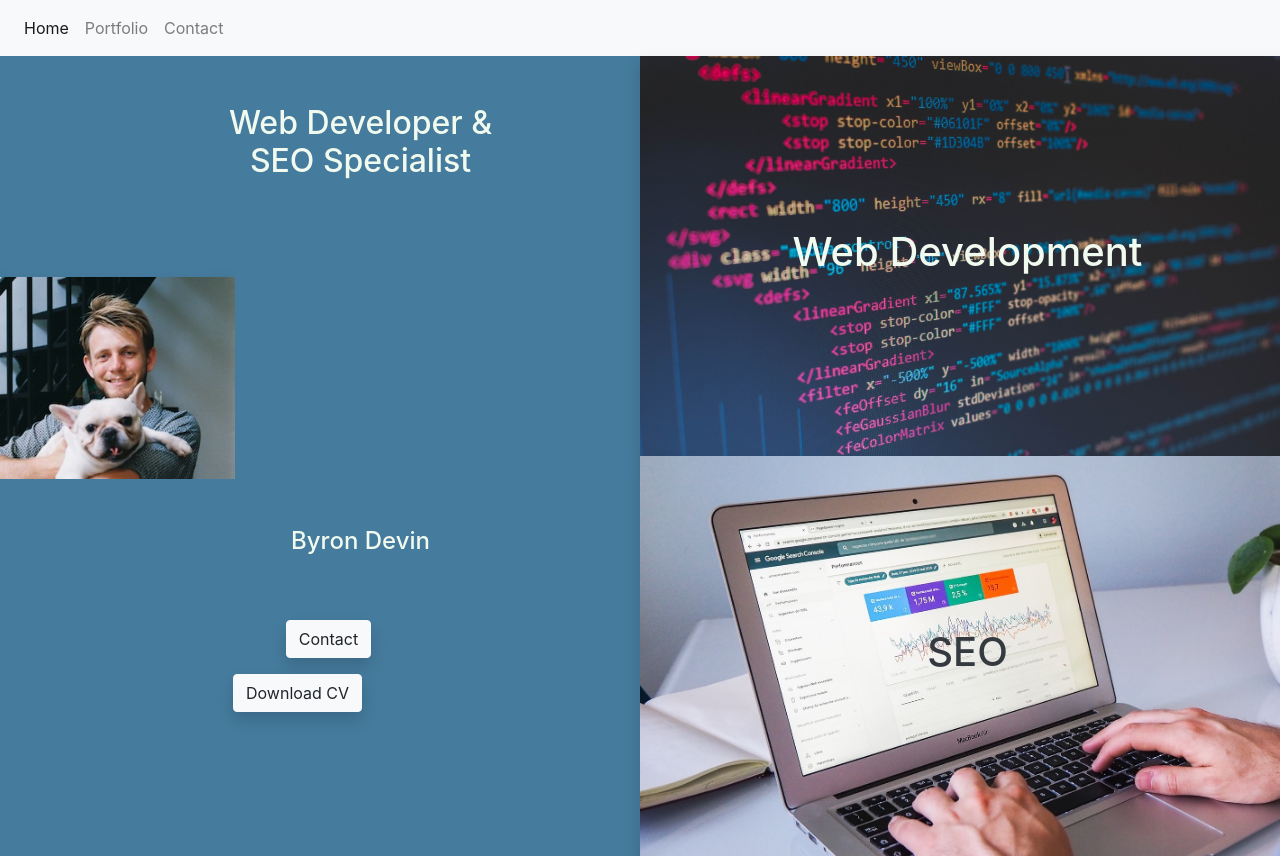
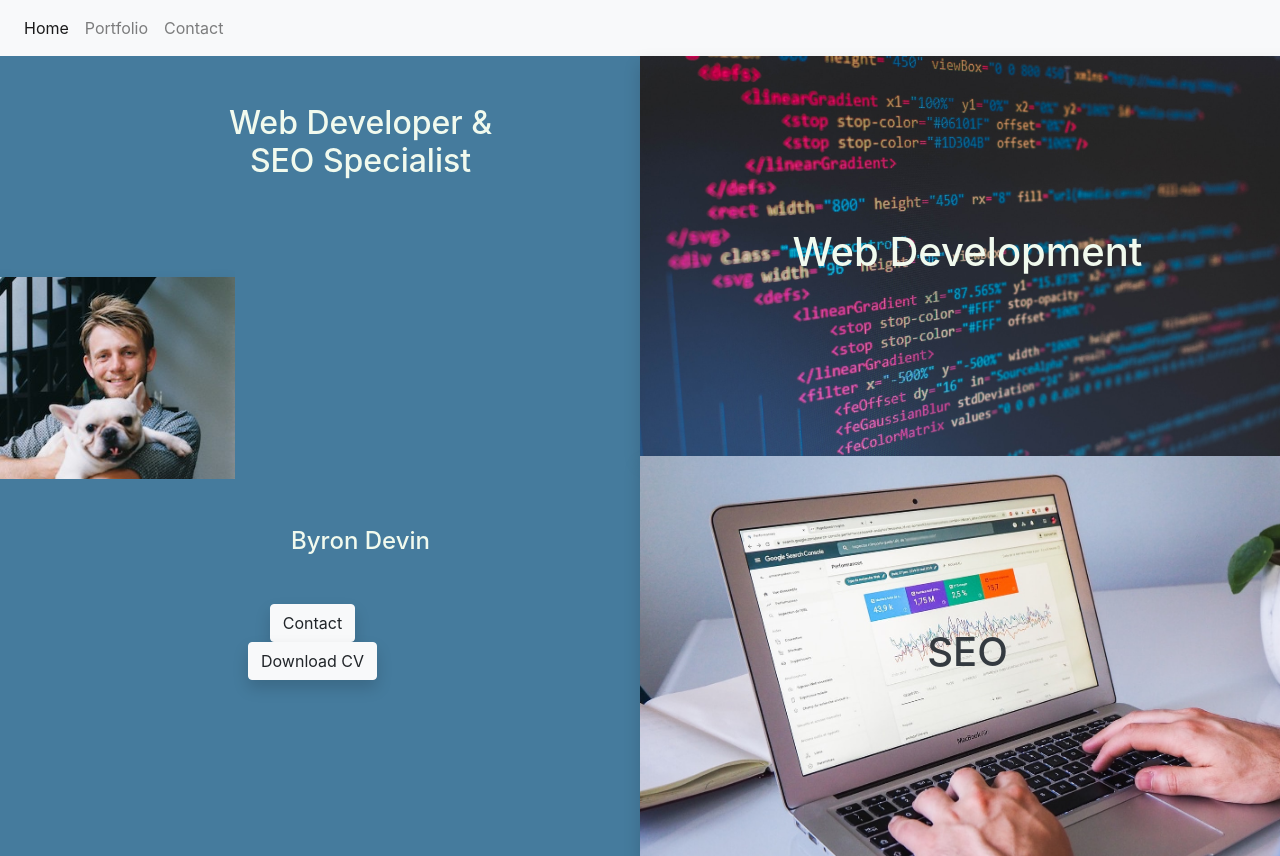
Before and after one commit to byrondevin/dev-portfolio, a Next.js app: page / in a window 1280 px wide. Built offline with nearby package versions, Linux system fonts and the light colour scheme.

Commit message:
before vercel delopyment 2

```diff
--- a/pages/index.js
+++ b/pages/index.js
@@ -45,17 +45,17 @@ export default function Home() {
 
             <div className="row align-items-center">
               {/* Button: contact page link */}
-              <div className='row m-3'>
+
                 <div className='col text-center '>
                   <Link href='/contact'>
                     <button type="button" className="btn btn-light shadow">Contact</button>
                   </Link>
                 </div>
-              </div>
+
             </div>
             <div className="row align-items-center">
               {/* Button: CV on canva. can download from linked page */}
-              <div className='row'>
+
 
                 <div className='col text-center '>
 
@@ -65,7 +65,6 @@ export default function Home() {
 
                   </Link>
                 </div>
-              </div>
             </div>
           </div>
 
```
